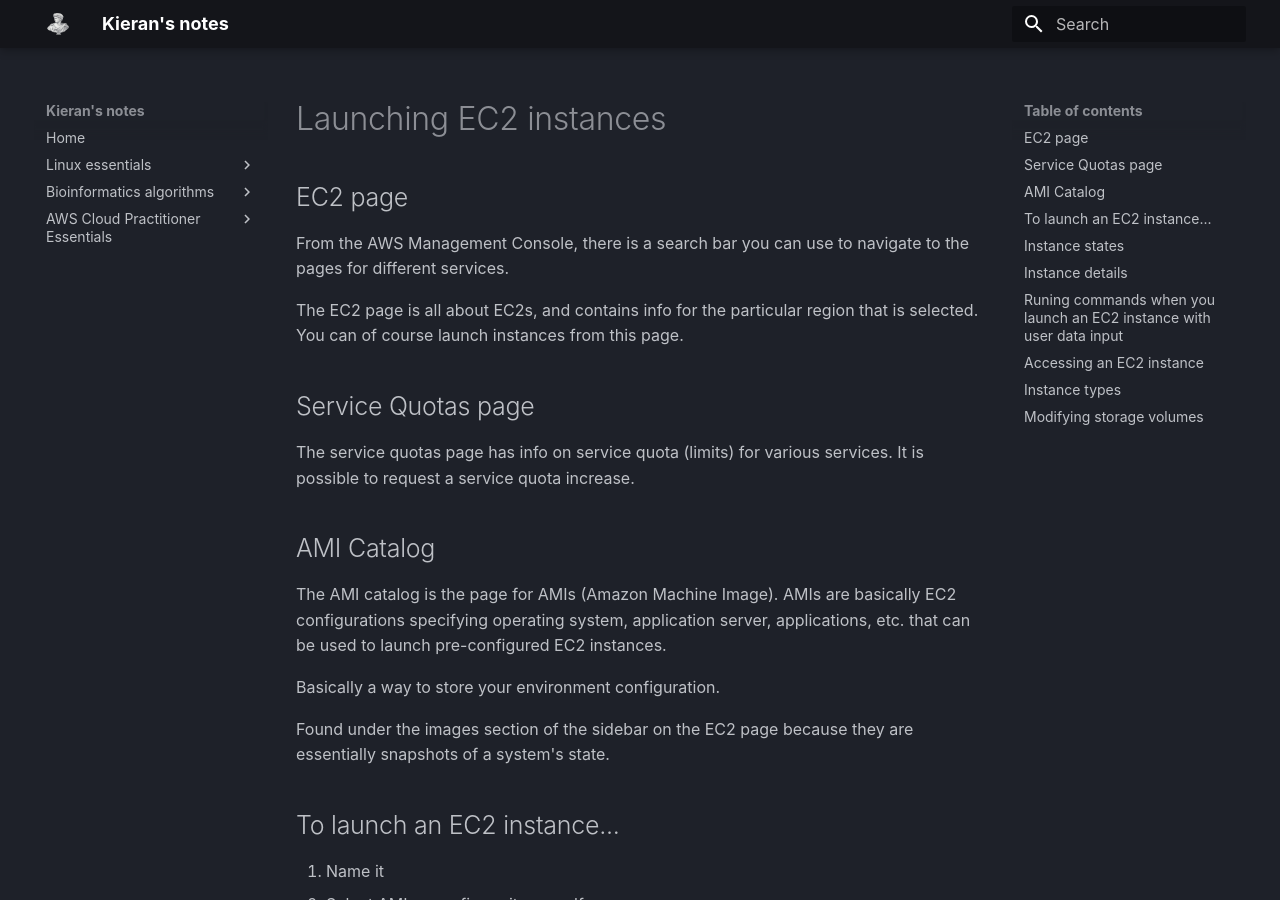
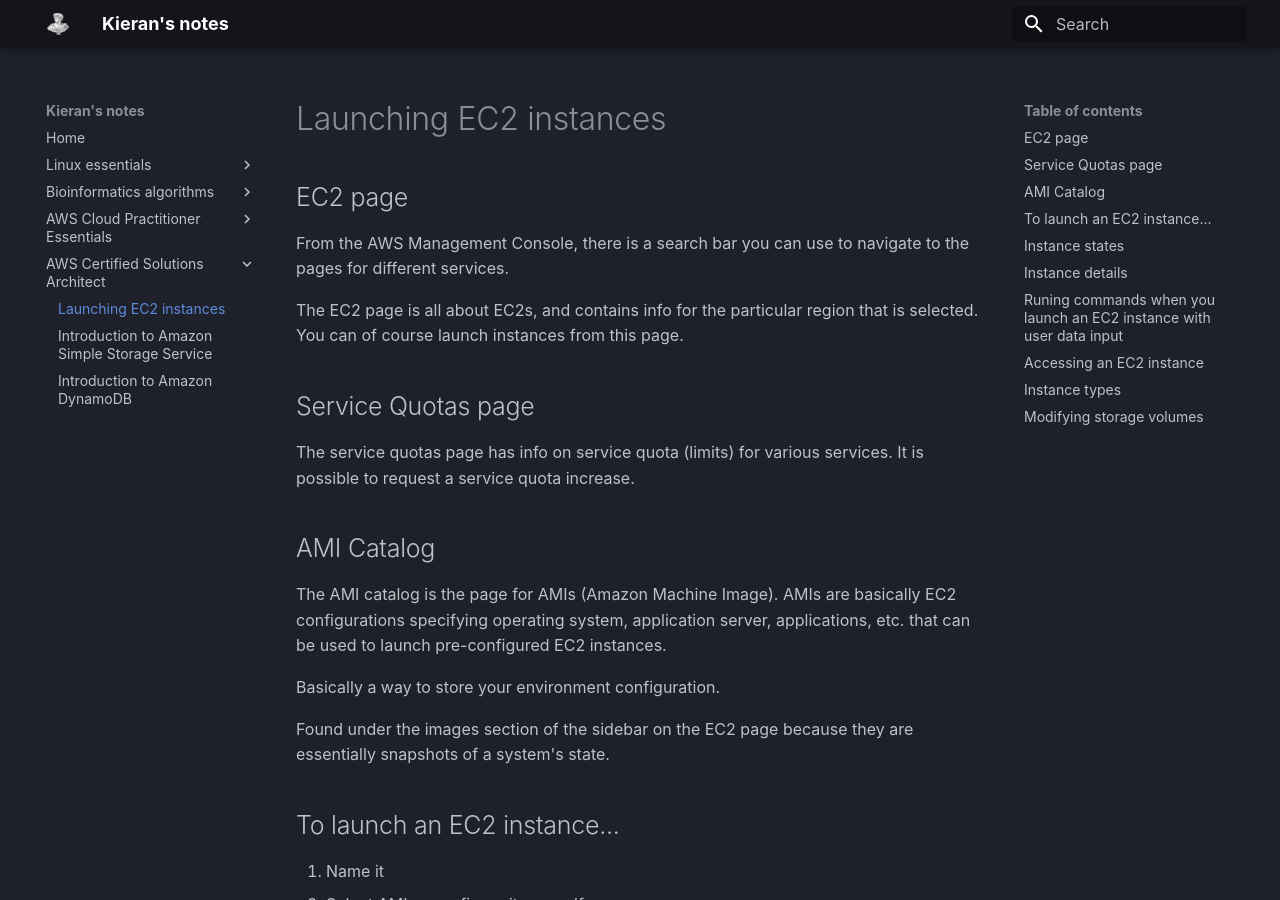
Before and after one commit to kieranaston/my-notes, an MkDocs documentation site: the page built from docs/solutions-architect/launching-ec2-instances.md, in a window 1280 px wide and 900 px high. Built offline with MkDocs 1.6.1 and Material for MkDocs 9.7.7, drawn with Linux system fonts in a browser that asks for light colours.

Commit message:
notes on dynamodb

```diff
--- a/mkdocs.yml
+++ b/mkdocs.yml
@@ -35,6 +35,10 @@
       - Pricing and support: aws-cloud-practitioner-essentials/pricing-and-support.md
       - Migration and innovation: aws-cloud-practitioner-essentials/migration-and-innovation.md
       - Well-architected framework: aws-cloud-practitioner-essentials/well-architected-framework.md
+  - AWS Certified Solutions Architect:
+      - Launching EC2 instances: solutions-architect/launching-ec2-instances.md
+      - Introduction to Amazon Simple Storage Service: solutions-architect/amazon-s3.md
+      - Introduction to Amazon DynamoDB: solutions-architect/dynamodb.md
 
 markdown_extensions:
   - pymdownx.arithmatex:
```
Also changed, not shown: docs/solutions-architect/dynamodb.md (added, +43 -0 lines).
